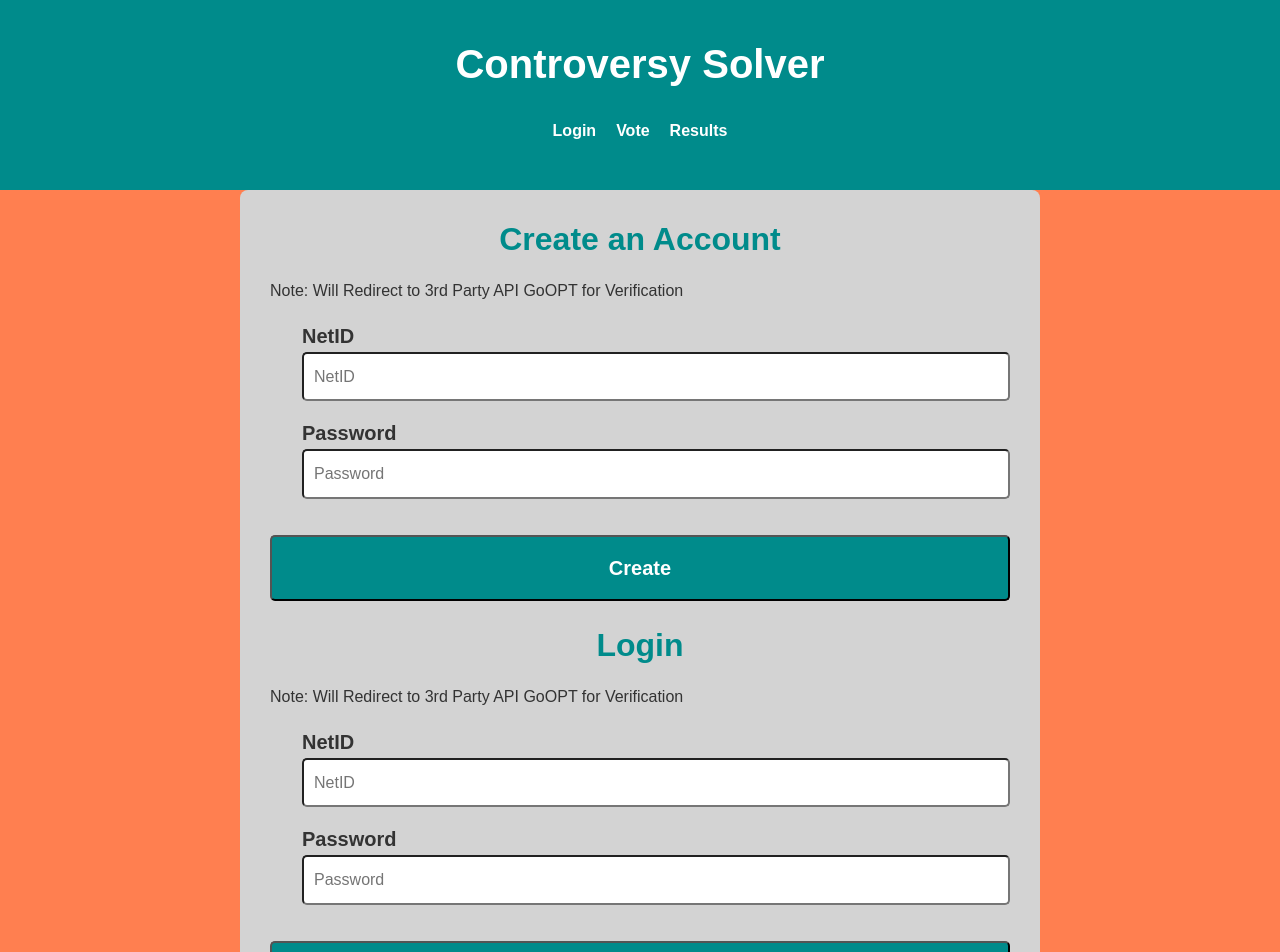
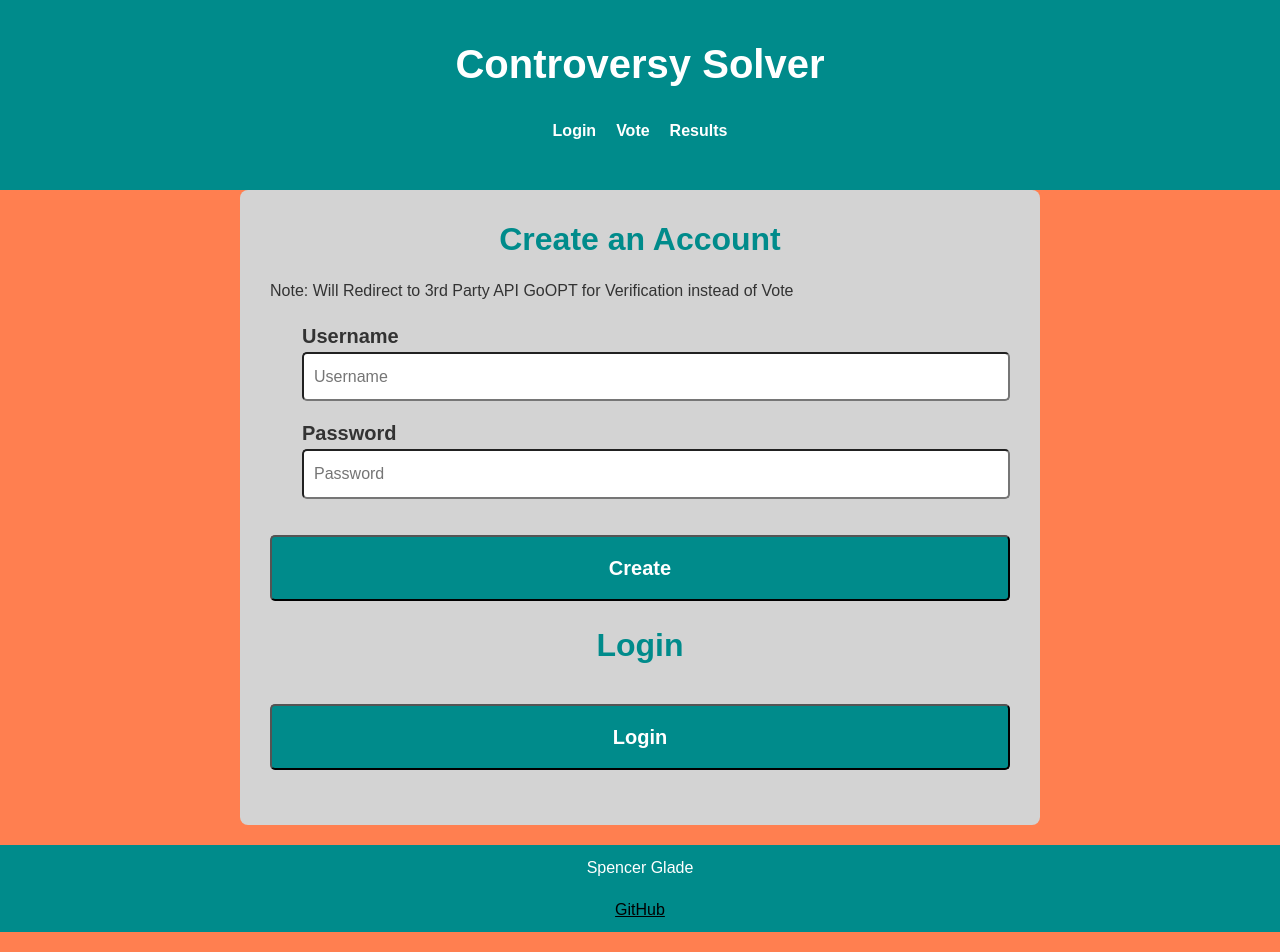
Before and after one commit to SpencerG-BYU/startup, a React (Vite) app: page / in a window 1280 px wide. Shown: the top 952 px of the page. Built offline with nearby package versions, Linux system fonts and the light colour scheme.

Commit message:
login vars

```diff
--- a/src/login/login.jsx
+++ b/src/login/login.jsx
@@ -2,47 +2,41 @@ import React from 'react';
 import './login.css';
 
 export function Login() {
-  const [userName, setUserName] = React.useState('');
+  const [user, setUser] = React.useState('');
   const [password, setPassword] = React.useState('');
 
-  async function loginUser() {
-    localStorage.setItem('userName', userName);
-    props.onLogin(userName);
+
+  function loginUser(){
+    localStorage.setItem('username', user);
+    localStorage.setItem('password', password);
+
+
   }
 
-  async function createUser() {
-    localStorage.setItem('userName', userName);
-    props.onLogin(userName);
+  function textChange(e){
+    setText(e.target.value);
   }
 
   return (
     <main>
       <div>
         <h2>Create an Account</h2>
-        <p>Note: Will Redirect to 3rd Party API GoOPT for Verification</p>
+        <p>Note: Will Redirect to 3rd Party API GoOPT for Verification instead of Vote</p>
         <form method="get" action="/vote">
             <ul>
-                <label for="NetID">NetID</label>
-                <input type="text" onChange={(e) => setUserName(e.target.value)} placeholder="NetID" required />
+                <label for="Username">Username</label>
+                <input type="text" onChange={textChange} placeholder="Username" required />
             </ul>
             <ul>
                 <label for="password">Password</label>
-                <input type="text" onChange={(e) => setUserName(e.target.value)} placeholder="Password" required />
+                <input type="text" onChange={textChange} placeholder="Password" required />
             </ul>
-            <button type="submit">Create</button>
+            <button type="submit" onClick={loginUser}>Create</button>
         </form>
 
         <h2>Login</h2>
-        <p>Note: Will Redirect to 3rd Party API GoOPT for Verification</p>
         <form method="get" action="/results">
-            <ul>
-                <label for="NetID">NetID</label>
-                <input type="text" placeholder="NetID" required />
-            </ul>
-            <ul>
-                <label for="password">Password</label>
-                <input type="text" placeholder="Password" required />
-            </ul>
+
             <button type="submit">Login</button>
         </form>
       </div>
```
